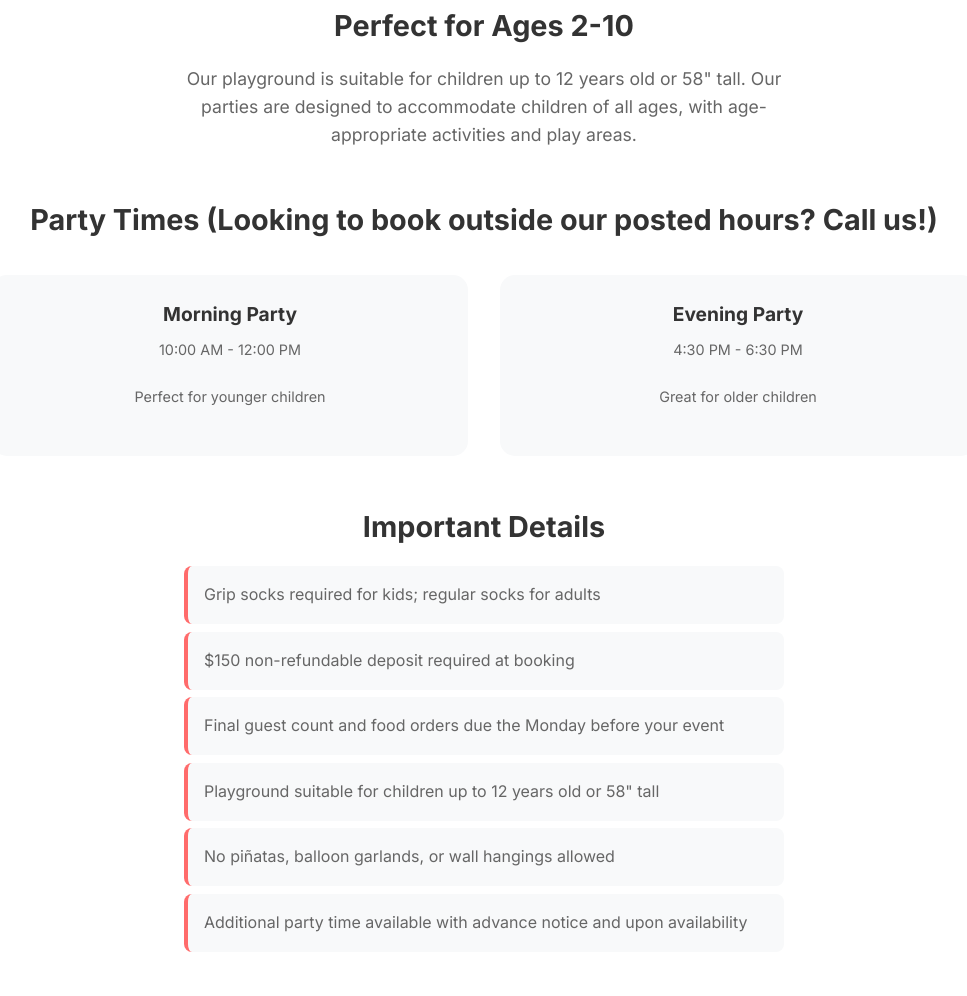
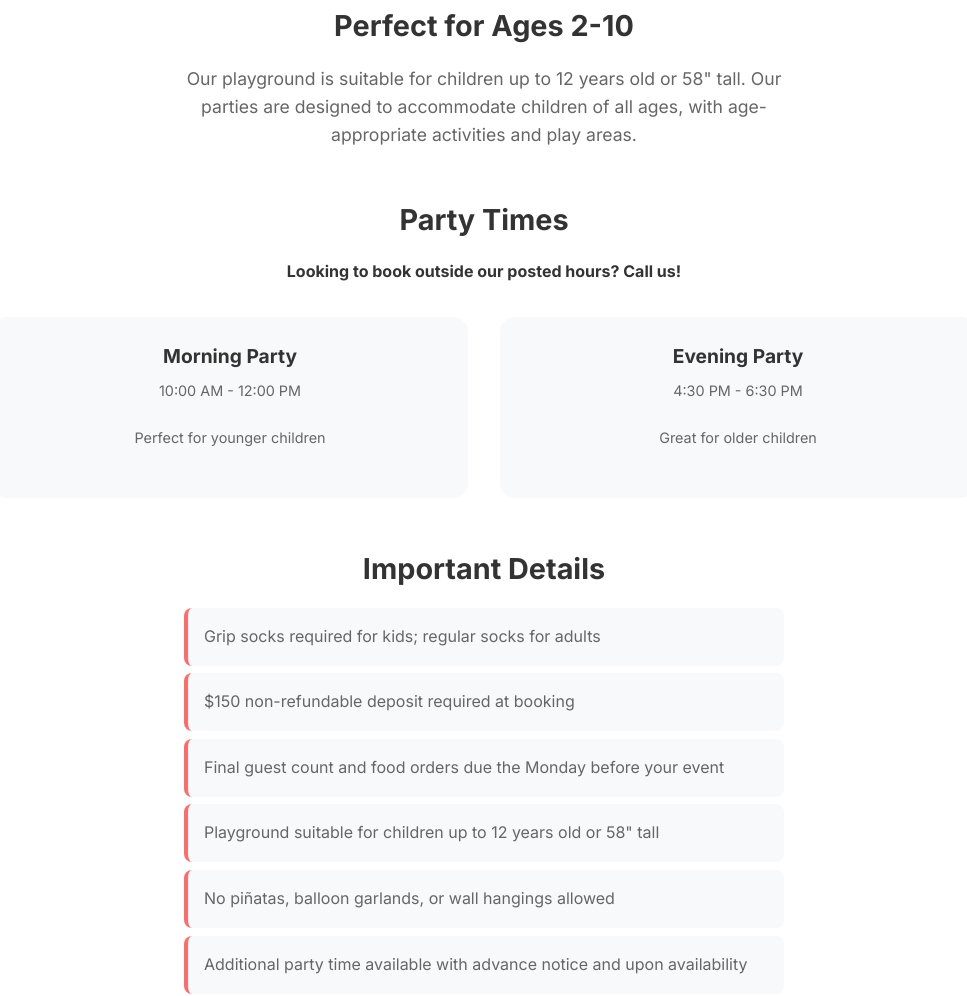
Before and after one commit to rz74/little-playroom-cafe-website, a website: page pages/party.html in a window 1280 px wide. Shown: the part 2165-3161 px from the top of the page, without its empty margins (156-1123 px from the left). Drawn offline with Linux system fonts and the light colour scheme.

Commit message:
party wording changed to h4

```diff
--- a/pages/party.html
+++ b/pages/party.html
@@ -125,7 +125,8 @@
                 </div>
 
                 <div class="time-slots">
-                    <h3>Party Times (Looking to book outside our posted hours? Call us!)</h3>
+                    <h3>Party Times</h3>
+                    <h4>Looking to book outside our posted hours? Call us!</h4>
                     <div class="slots-grid">
                         <div class="slot-item">
                             <h4>Morning Party</h4>
```
